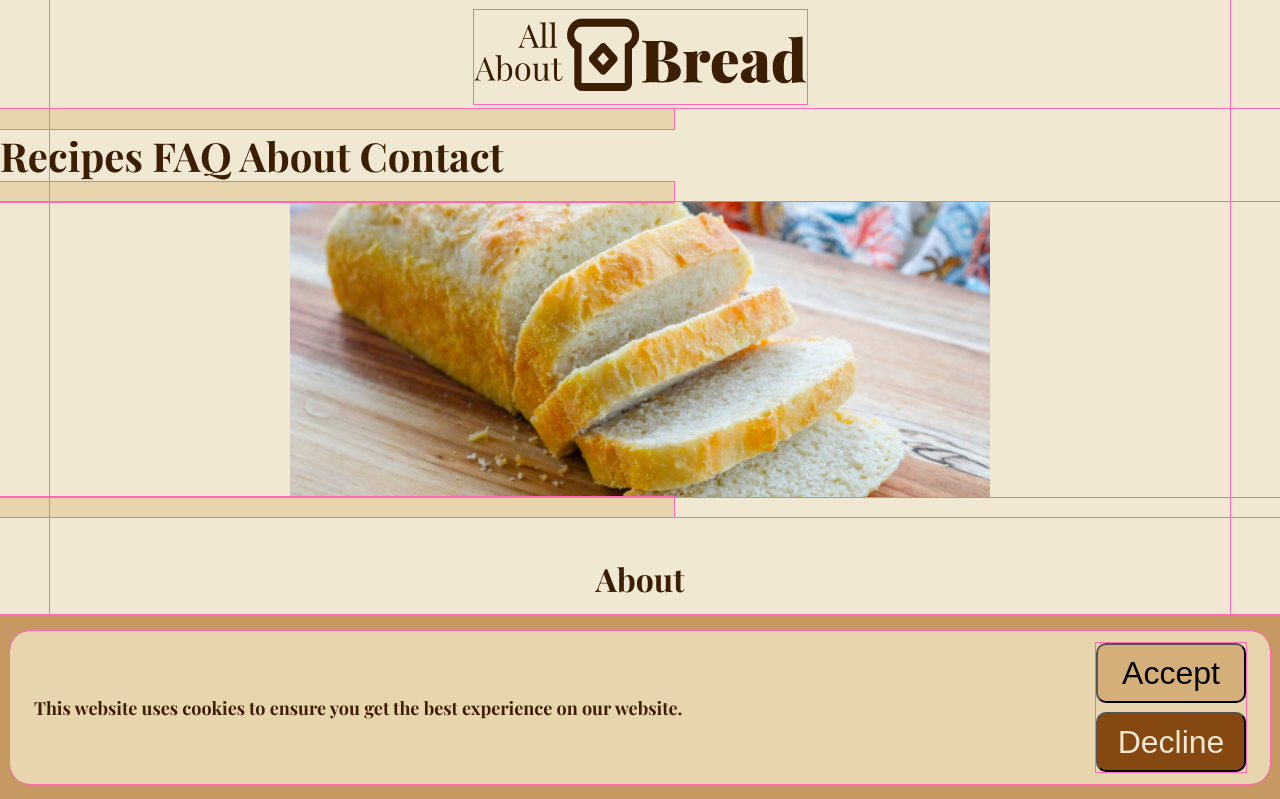
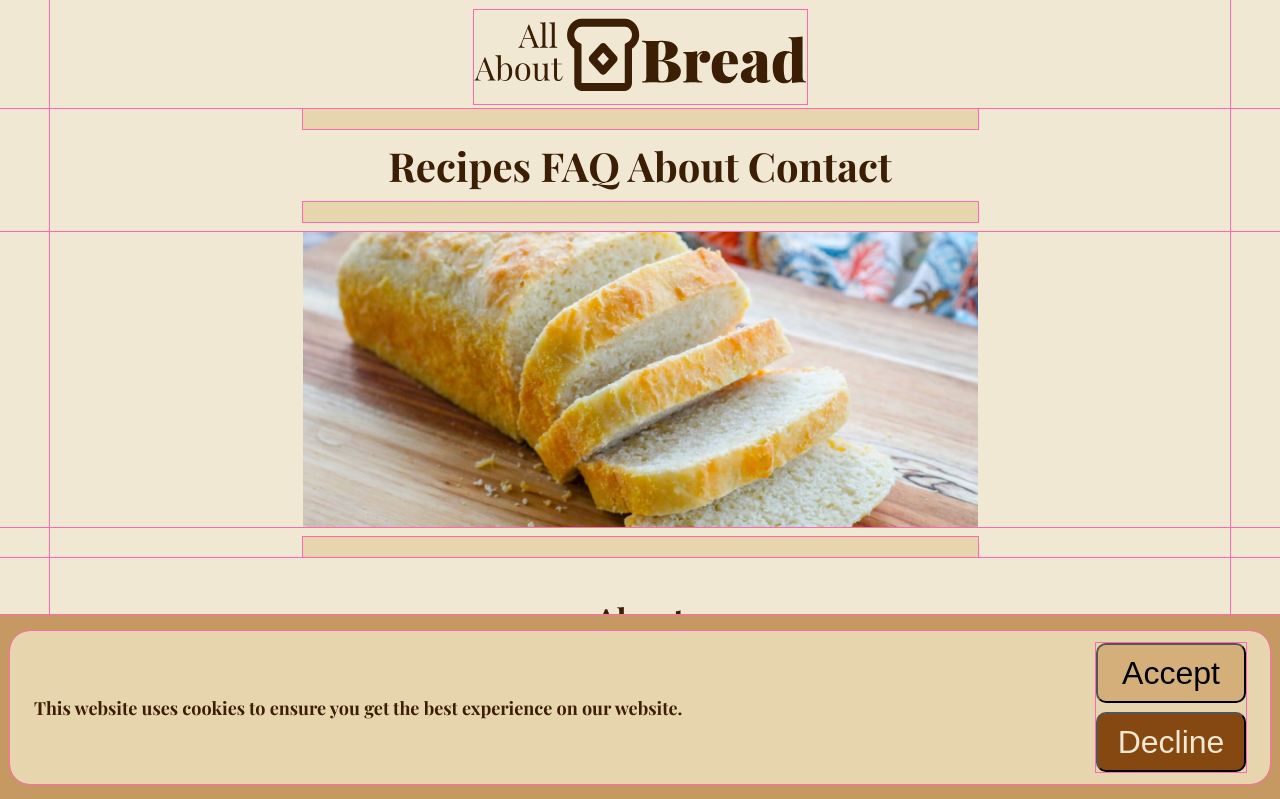
Before and after one commit to Medieinstitutet/fed23d-grafiska-verktyg-olympia, a React (Vite) app in the folder code/: page / in a window 1280 px wide. Shown: the top 799 px of the page. Built offline with nearby package versions, Linux system fonts and the light colour scheme; a web font is replaced by a local one.

Commit message:
:lipstick: adds sizing on image and dividers

```diff
--- a/code/src/scss/_header.scss
+++ b/code/src/scss/_header.scss
@@ -7,10 +7,14 @@ header {
         height: 90px;
     }
 
+    .header-container {
+        @include flexCenter($jc: center, $fd: column, $gap: 10px);
+        width: 100svw;
+        height: auto;
+
         .divider {
-//width: 100%;
-        width: 350px;
-        max-width: 595px;
+            width: 80%;
+            min-width: 350px;
         }
 
         .menu { //ta bort, bli komponent i react
@@ -25,12 +29,16 @@ header {
             .header-image {
                 width: 80%;
                 object-fit: cover;
+                min-width: 350px;
+            }
         }
     }
 
     @include response(md) {
+        .header-container {
+
             .divider {
-            min-width: 674px;
+                max-width: 675px;
             }
 
             .menu { //ta bort, bli komponent i react
@@ -44,8 +52,9 @@ header {
                 .header-image {
                     min-height: inherit;
                     max-height: 305px;
-                min-width: 608px;
-                max-width: 700px;
+                    min-width: 610px;
+                    max-width: 675px;
+                }
             }
         }
     }
@@ -56,15 +65,10 @@ header {
             height: 130px;
         }
 
+        .header-container {
+
             .menu { //ta bort, bli komponent i react
                 font-size: size(xl);
-        }
-
-        .header-image-container {
-
-            .header-image {
-                height: 305px;
-                max-width: 798px;
             }
         }
     }
```
Also changed, not shown: code/src/scss/style.css. Lines whose indentation alone changed are shown as unchanged.
